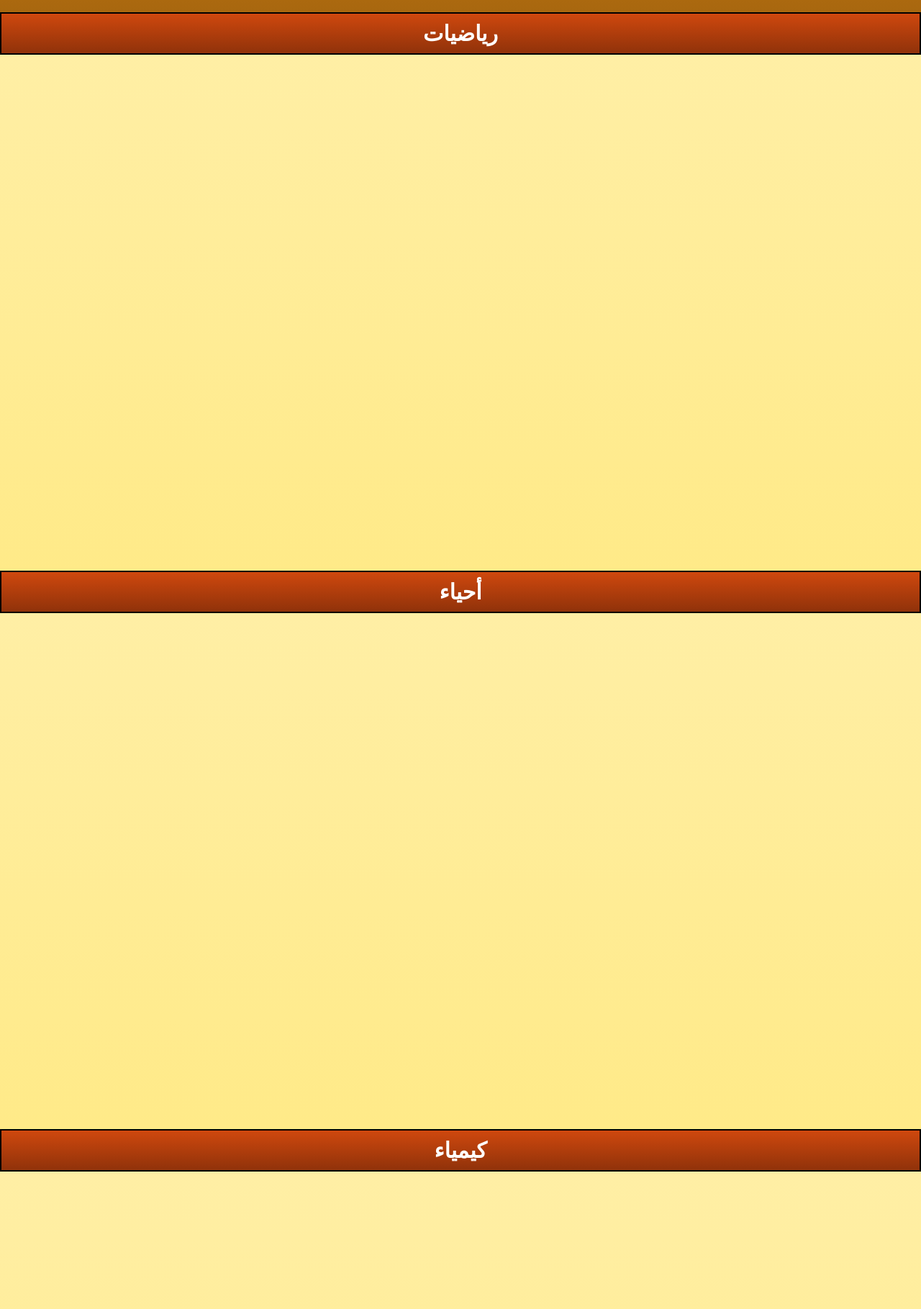
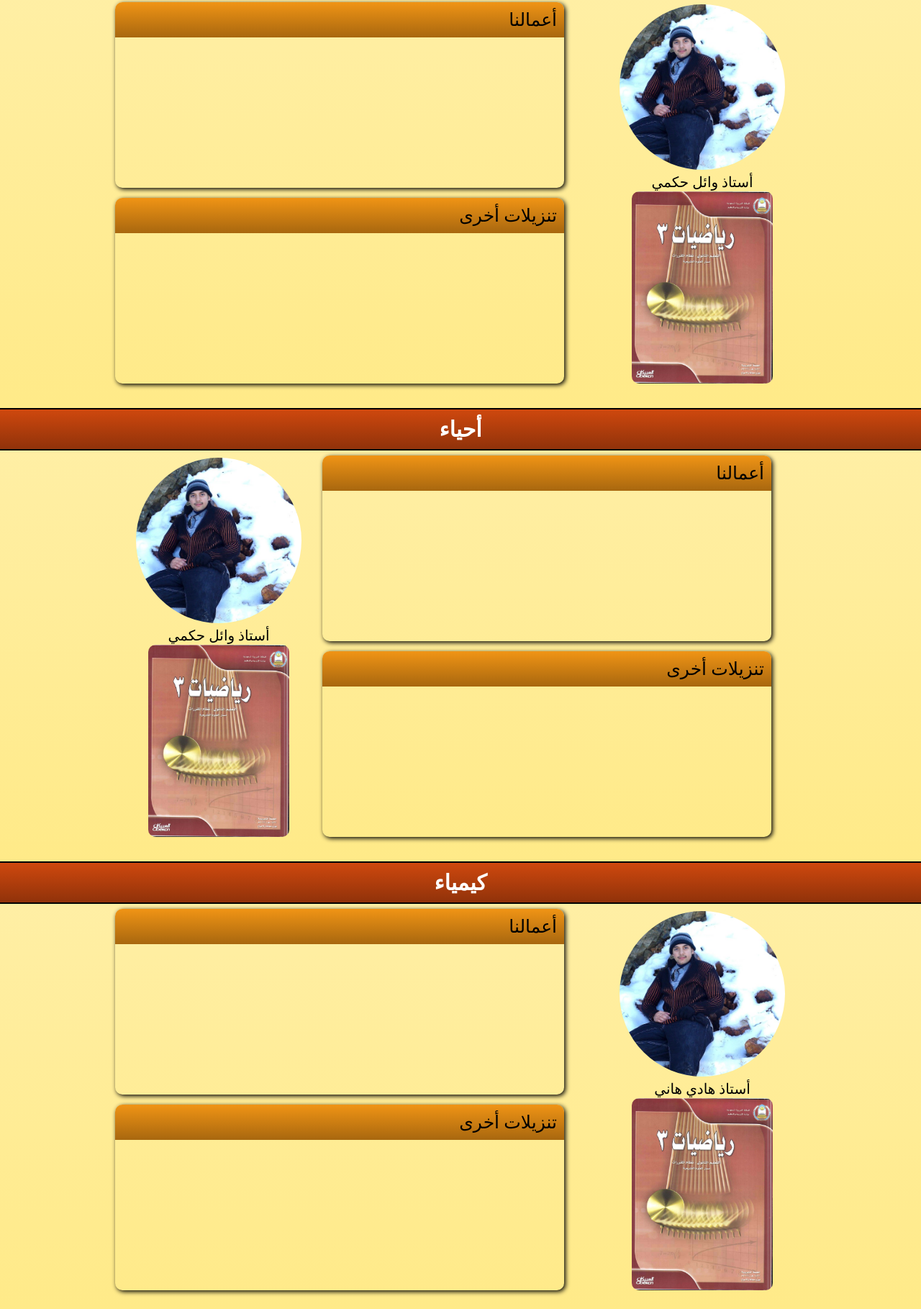
Before and after one commit to faisalia-nuclear/faisalia-nuclear.github.io, a plain HTML site: page index.html in a window 1280 px wide. Shown: the part 697-2516 px from the top of the page at 72% size. Drawn offline with Linux system fonts and the light colour scheme.

Commit message:
adding content structure

```diff
--- a/index.html
+++ b/index.html
@@ -29,37 +29,102 @@
 	<section class="math" id="math">
 		<h2>رياضيات</h2>
 		<div class="width_constraint">
-
+			<div class="subject_info">
+				<img src="media/wael.jpg">
+				<p>أستاذ وائل حكمي</p>
+				<span> <img src="media/math_cover.jpg"><strong><a href="">pdf تحميل المنهج</a></strong></span>
+			</div>
+			<div class="content">
+				<em> أعمالنا </em>
+			</div>
+			<div class="content">
+				<em> تنزيلات أخرى </em>
+			</div>
 		</div>
 	</section>
 	<section class="bio" id="bio">
 		<h2>أحياء</h2>
 		<div class="width_constraint">
-
+			<div class="subject_info">
+				<img src="media/wael.jpg">
+				<p>أستاذ وائل حكمي</p>
+				<span> <img src="media/math_cover.jpg"><strong><a href="">pdf تحميل المنهج</a></strong></span>
+			</div>
+			<div class="content">
+				<em> أعمالنا </em>
+			</div>
+			<div class="content">
+				<em> تنزيلات أخرى </em>
+			</div>
+		</div>
 		</div>
 	</section>
 	<section class="chem" id="chem">
 		<h2>كيمياء</h2>
 		<div class="width_constraint">
-
+			<div class="subject_info">
+				<img src="media/wael.jpg">
+				<p>أستاذ هادي هاني</p>
+				<span> <img src="media/math_cover.jpg"><strong><a href="">pdf تحميل المنهج</a></strong></span>
+			</div>
+			<div class="content">
+				<em> أعمالنا </em>
+			</div>
+			<div class="content">
+				<em> تنزيلات أخرى </em>
+			</div>
+		</div>
 		</div>
 	</section>
 	<section class="english" id="english">
 		<h2>إنجليزي</h2>
 		<div class="width_constraint">
-
+			<div class="subject_info">
+				<img src="media/wael.jpg">
+				<p>أستاذ عبدالله</p>
+				<span> <img src="media/math_cover.jpg"><strong><a href="">pdf تحميل المنهج</a></strong></span>
+			</div>
+			<div class="content">
+				<em> أعمالنا </em>
+			</div>
+			<div class="content">
+				<em> تنزيلات أخرى </em>
+			</div>
+		</div>
 		</div>
 	</section>
 	<section class="arabic" id="arabic">
 		<h2>عربي</h2>
 		<div class="width_constraint">
-
+			<div class="subject_info">
+				<img src="media/ali.jpg">
+				<p>أستاذ علي آل هادي</p>
+				<span> <img src="media/math_cover.jpg"><strong><a href="">pdf تحميل المنهج</a></strong></span>
+			</div>
+			<div class="content">
+				<em> أعمالنا </em>
+			</div>
+			<div class="content">
+				<em> تنزيلات أخرى </em>
+			</div>
+		</div>
 		</div>
 	</section>
 	<section class="quraan" id="quraan">
 		<h2>قرآن</h2>
 		<div class="width_constraint">
-
+			<div class="subject_info">
+				<img src="media/khaled.jpg">
+				<p>أستاذ خالد عبدالكافي</p>
+				<span> <img src="media/math_cover.jpg"><strong><a href="">pdf تحميل المنهج</a></strong></span>
+			</div>
+			<div class="content">
+				<em> أعمالنا </em>
+			</div>
+			<div class="content">
+				<em> تنزيلات أخرى </em>
+			</div>
+		</div>
 		</div>
 	</section>
 	<div class="footer_bg">
--- a/style.css
+++ b/style.css
@@ -27,7 +27,8 @@ h2 {
 	color: white;
 	padding: 10px;
 	background: linear-gradient(#cf480e,#90320a);
-	border: 2px solid black;
+	border-top: 2px solid black;
+	border-bottom: 2px solid black;
 }
 
 a {
@@ -46,6 +47,7 @@ nav {
 	left: 0;
 	width: 100%;
 	background: linear-gradient(#262626,#1b1b1b);
+	box-shadow: 0 2px 2px;
 }
 
 nav ul {
@@ -59,8 +61,6 @@ nav ul li {
 	list-style: none;
 	width:16.6666666%;
 	text-align: center;
-	transition: all 0.5s;
-	-webkit-transition: all 0.5s;
 }
 
 nav ul li:hover {
@@ -199,7 +199,7 @@ header .nuclear_logo {
 }
 
 section {
-	height: 97%;
+	height: 630px;
 }
 
 section div.width_constraint {
@@ -208,7 +208,7 @@ section div.width_constraint {
 }
 
 section.intro {
-	height: 50%;
+	height: 320px;
 	background: linear-gradient(#f09415,#a8670f);
 }
 
@@ -234,6 +234,78 @@ section.arabic {
 
 section.quraan {
 	background: linear-gradient(#ffefa7,#ffea88);
+}
+
+.bio .subject_info , .quraan .subject_info, .english .subject_info {
+	float: left;
+}
+
+section div.subject_info {
+	width: 30%;
+	height: 100%;
+	float: right;
+	margin: 10px 0;
+	text-align: center;
+}
+
+section div.subject_info img {
+	width: 80%;
+	border-radius: 300px;
+	margin: 0 auto;
+}
+
+section div.subject_info span {
+	display: block;
+	width: 68%;
+	margin: 0 auto;
+}
+
+section div.subject_info p {
+	font-size: 20px;
+	padding: 1px;
+}
+
+section div.subject_info span img {
+	border-radius: 10px;
+	width: 100%;
+}
+
+section div.subject_info span strong {
+	display: block;
+	opacity: 0;
+	margin: 0 auto;
+	position: relative;
+	padding: 0 1px;
+	border-radius: 0 0 10px 10px;
+	bottom: 25px;
+	background: rgba(255,255,255,0.7);
+	transition: opacity .5s;
+	-webkit-transition: opacity .5s;
+
+}
+
+section div.subject_info span:hover strong {
+	opacity: 1;
+}
+
+section .content {
+	height: 258px;
+	width: 65%;
+	border-radius: 10px;
+	display: inline-block;
+	text-align: right;
+	margin: 7px 0;
+	box-shadow: 2px 2px 6px;
+}
+
+section .content em {
+	padding: 10px;
+	background: linear-gradient(#f09415,#a8670f);
+	border-radius: 10px 10px 0 0;
+	font-style: normal;
+	display: block;
+	font-size: 25px;
+	background:
 }
 
 .footer_bg {
```
Also changed, not shown: media/ali.jpg (added), media/khaled.jpg (added), media/math_cover.jpg (added), media/wael.jpg (added), 2 other files.
